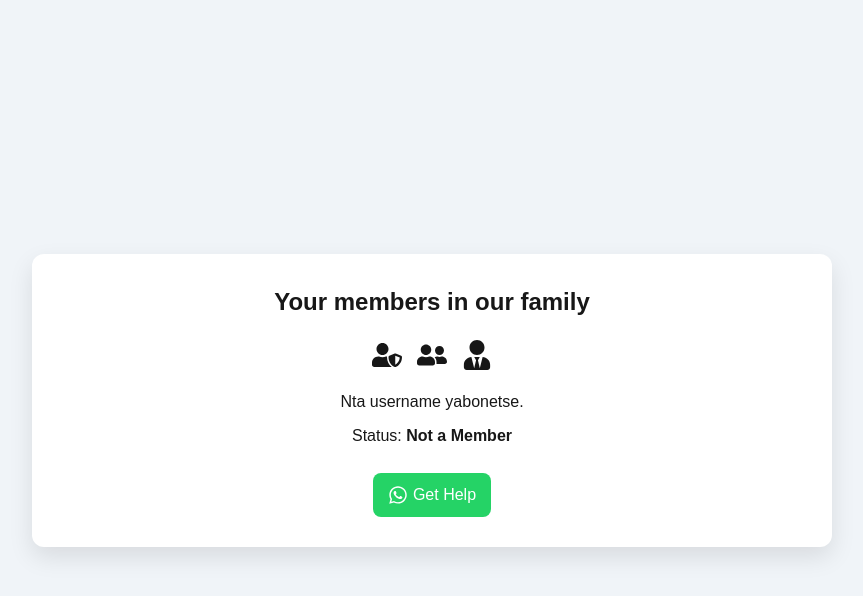
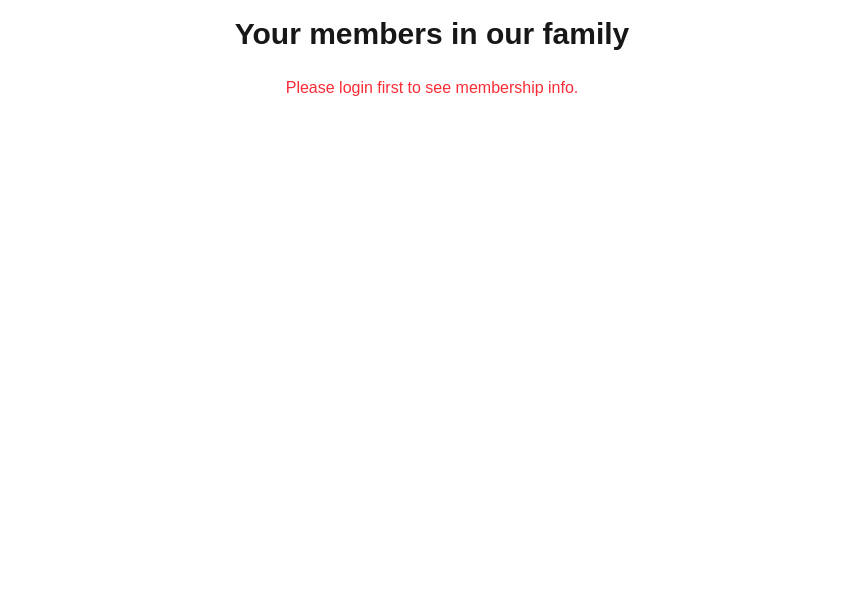
Before and after one commit to Newbhjj2222/membership, a Next.js app: page /member in a window 1280 px wide. Shown: the top 596 px of the page, without its empty margins (208-1071 px from the left). Built offline with nearby package versions, Linux system fonts and the light colour scheme; no server answers.

Commit message:
Refactor member page for improved cookie handling
Refactor member page to improve cookie handling and membership display.

```diff
--- a/app/member/page.tsx
+++ b/app/member/page.tsx
@@ -1,176 +1,81 @@
 // app/member/page.tsx
-import { cookies } from "next/headers"; // Server Component API
 import { db } from "@/lib/firebase";
 import { doc, getDoc } from "firebase/firestore";
-import React from "react";
+import { cookies } from "next/headers";
+import Countdown from "./Countdown"; // client component
 import { FaUserShield, FaUserFriends, FaUserTie, FaWhatsapp } from "react-icons/fa";
 
-// 🔹 Type y'amakuru ya member
 type MemberData = {
   phone: string;
-  username: string | null;
+  username?: string;
   isMember: boolean;
-  createdAt: { seconds: number };
-  subscriptionExpiresAt: { seconds: number };
+  subscriptionExpiresAt: { seconds: number; nanoseconds: number };
 };
 
 export default async function MemberPage() {
-  // 🔹 Fata cookie yitwa 'user' muri SSR
+  // 🔹 Fata username muri cookies (SSR)
   const cookieStore = cookies();
-  const userCookie = cookieStore.get("user");
-  const username = userCookie ? JSON.parse(userCookie.value).name : null;
+  let userCookieValue: string | null = null;
+  for (const cookie of cookieStore) {
+    if (cookie.name === "user") {
+      userCookieValue = cookie.value;
+      break;
+    }
+  }
+  const username = userCookieValue ? JSON.parse(userCookieValue).name : null;
 
-  // 🔹 Fetch member data muri Firestore
+  // 🔹 Fata data y'umunyamuryango muri Firestore
   let memberData: MemberData | null = null;
   if (username) {
     const ref = doc(db, "members", username);
     const snap = await getDoc(ref);
-    if (snap.exists()) {
-      memberData = snap.data() as MemberData;
-    }
+    if (snap.exists()) memberData = snap.data() as MemberData;
   }
 
-  // 🔹 Calculate remaining time for membership (seconds)
-  let remainingSeconds = 0;
-  const now = Date.now();
-  if (memberData?.isMember && memberData.subscriptionExpiresAt) {
-    remainingSeconds =
-      memberData.subscriptionExpiresAt.seconds * 1000 - now;
-  }
-
-  // 🔹 Format badge and status
-  const isMember = memberData?.isMember && remainingSeconds > 0;
-  const badge = isMember ? "Active Member" : "Not a Member";
+  const isMember = memberData?.isMember ?? false;
+  const expiresAt = memberData?.subscriptionExpiresAt
+    ? new Date(memberData.subscriptionExpiresAt.seconds * 1000)
+    : null;
 
   return (
-    <div style={styles.page}>
-      <main style={styles.main}>
-        <div style={styles.card}>
-          <h1 style={styles.title}>Your members in our family</h1>
+    <div className="min-h-screen bg-[var(--background)] text-[var(--foreground)] flex flex-col items-center p-4">
+      <h1 className="text-3xl font-bold mb-6">Your members in our family</h1>
 
-          <div style={styles.icons}>
-            <FaUserShield size={30} />
-            <FaUserFriends size={30} />
-            <FaUserTie size={30} />
+      {username ? (
+        <div className="w-full max-w-md bg-white p-6 rounded-lg shadow-md flex flex-col gap-4">
+          <div className="flex items-center justify-between">
+            <div className="flex items-center gap-2">
+              <FaUserShield className="text-green-500" size={24} />
+              <span className="font-semibold text-lg">{username}</span>
+            </div>
+            {isMember && (
+              <span className="bg-green-100 text-green-700 px-2 py-1 rounded-full text-sm font-medium">
+                Member
+              </span>
+            )}
           </div>
 
-          <div style={styles.info}>
-            <p>
-              {username
-                ? `Muraho, ${username}!`
-                : "Nta username yabonetse."}
-            </p>
-            <p>Status: <strong>{badge}</strong></p>
-
-            {isMember && (
-              <p>
-                Membership expires in:{" "}
-                <span id="countdown">{formatTime(remainingSeconds)}</span>
+          {isMember && expiresAt ? (
+            <Countdown targetDate={expiresAt} />
+          ) : (
+            <p className="text-red-500 font-medium">
+              You are not a member or your membership has expired.
             </p>
           )}
 
-            {/* 🔹 Whatsapp help button */}
           <a
             href="https://wa.me/250722319367"
             target="_blank"
-              style={styles.whatsappButton}
+            className="flex items-center justify-center gap-2 mt-4 p-3 bg-[#25D366] text-white rounded hover:opacity-90 transition"
           >
-              <FaWhatsapp size={20} style={{ marginRight: 5 }} />
-              Get Help
+            <FaWhatsapp /> Need help? Contact us
           </a>
         </div>
-        </div>
-      </main>
-
-      {/* 🔹 Client-side countdown script */}
-      <script
-        dangerouslySetInnerHTML={{
-          __html: `
-          const countdownElem = document.getElementById('countdown');
-          let remaining = ${remainingSeconds};
-          if(countdownElem){
-            setInterval(()=>{
-              if(remaining <=0){
-                countdownElem.innerText = 'Membership expired';
-                return;
-              }
-              remaining -=1;
-              countdownElem.innerText = formatTime(remaining);
-            },1000);
-
-            function formatTime(sec){
-              const d = Math.floor(sec/(3600*24));
-              const h = Math.floor((sec%(3600*24))/3600);
-              const m = Math.floor((sec%3600)/60);
-              const s = Math.floor(sec%60);
-              return d+'d '+h+'h '+m+'m '+s+'s';
-            }
-          }
-          `,
-        }}
-      />
+      ) : (
+        <p className="text-center text-red-500 font-medium">
+          Please login first to see membership info.
+        </p>
+      )}
     </div>
   );
 }
-
-// 🔹 Styles muri file imwe
-const styles: { [key: string]: React.CSSProperties } = {
-  page: {
-    minHeight: "100vh",
-    display: "flex",
-    justifyContent: "center",
-    alignItems: "center",
-    background: "#f0f4f8",
-    padding: 20,
-  },
-  main: {
-    width: "100%",
-    maxWidth: 800,
-  },
-  card: {
-    background: "#fff",
-    borderRadius: 12,
-    padding: 30,
-    boxShadow: "0 10px 25px rgba(0,0,0,0.1)",
-    display: "flex",
-    flexDirection: "column",
-    alignItems: "center",
-  },
-  title: {
-    fontSize: 24,
-    marginBottom: 20,
-    fontWeight: 600,
-  },
-  icons: {
-    display: "flex",
-    gap: 15,
-    marginBottom: 20,
-  },
-  info: {
-    textAlign: "center",
-    display: "flex",
-    flexDirection: "column",
-    gap: 10,
-    alignItems: "center",
-  },
-  whatsappButton: {
-    marginTop: 15,
-    display: "flex",
-    alignItems: "center",
-    background: "#25D366",
-    color: "#fff",
-    padding: "10px 15px",
-    borderRadius: 8,
-    textDecoration: "none",
-    fontWeight: 500,
-  },
-};
-
-// 🔹 Helper function for SSR formatting
-function formatTime(sec: number) {
-  const d = Math.floor(sec / (3600 * 24));
-  const h = Math.floor((sec % (3600 * 24)) / 3600);
-  const m = Math.floor((sec % 3600) / 60);
-  const s = Math.floor(sec % 60);
-  return `${d}d ${h}h ${m}m ${s}s`;
-}
```
Lines whose indentation alone changed are shown as unchanged.
